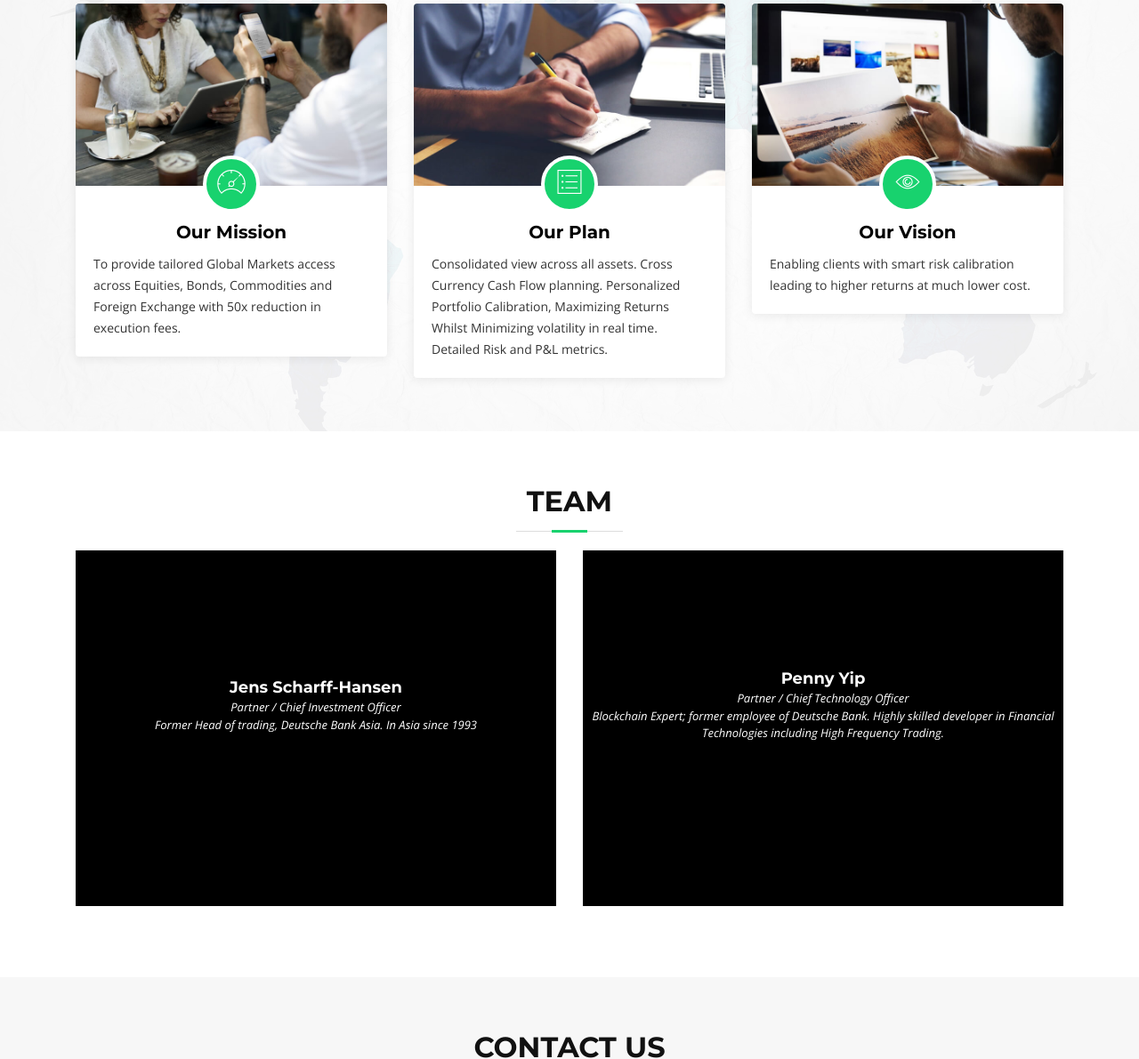
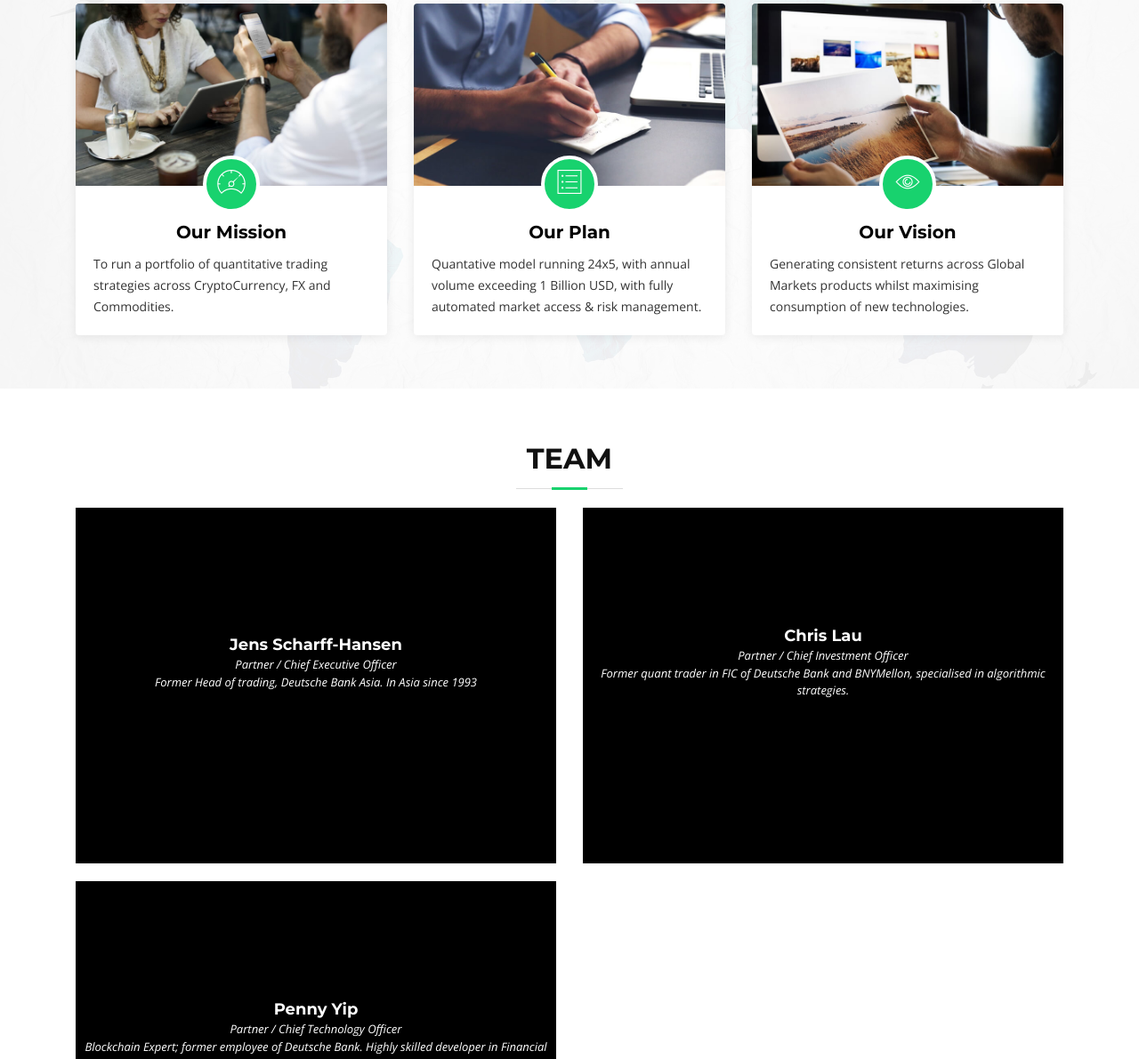
Before and after one commit to GalacticaCapital/GalacticaCapital.github.io, a plain HTML site: page index.html in a window 1280 px wide. Shown: the part 1013-2204 px from the top of the page at 89% size. Drawn offline with nearby package versions, Linux system fonts and the light colour scheme; files whose address does not match are found by name.

Commit message:
Adding Chris and update mission statement

```diff
--- a/index.html
+++ b/index.html
@@ -68,7 +68,7 @@
             <div class="carousel-background"><img src="img/intro-carousel/1.jpg" alt=""></div>
             <div class="carousel-container">
               <div class="carousel-content">
-                <h2>Personalized Portfolio Construction</h2>
+                <h2>Quantative Trading in Cryptocurrency, FX and Commodities</h2>
                 <p>Powered by AI / Big Data Technologies</p>
                 <!-- <a href="#featured-services" class="btn-get-started scrollto">Get Started</a> -->
               </div>
@@ -89,7 +89,7 @@
 
         <header class="section-header">
           <h3>About Us</h3>
-          <p>Experienced Traders with a passion on AI / Big Data technologies to bring down the cost of Asset Management</p>
+          <p>Experienced Traders with a passion on AI / Big Data technologies.</p>
         </header>
 
         <div class="row about-cols">
@@ -102,7 +102,7 @@
               </div>
               <h2 class="title"><a href="#">Our Mission</a></h2>
               <p>
-		To provide tailored Global Markets access across Equities, Bonds, Commodities and Foreign Exchange with 50x reduction in execution fees.
+		To run a portfolio of quantitative trading strategies across CryptoCurrency, FX and Commodities.
               </p>
             </div>
           </div>
@@ -115,9 +115,8 @@
               </div>
               <h2 class="title"><a href="#">Our Plan</a></h2>
               <p>
-		Consolidated view across all assets. Cross Currency Cash Flow planning.
-		Personalized Portfolio Calibration, Maximizing Returns Whilst Minimizing volatility in real time.
-		Detailed Risk and P&amp;L metrics.
+		Quantative model running 24x5, with annual volume exceeding 1 Billion USD,
+		with fully automated market access &amp; risk management.
               </p>
             </div>
           </div>
@@ -130,7 +129,7 @@
               </div>
               <h2 class="title"><a href="#">Our Vision</a></h2>
               <p>
-		Enabling clients with smart risk calibration leading to higher returns at much lower cost.
+		Generating consistent returns across Global Markets products whilst maximising consumption of new technologies.
               </p>
             </div>
           </div>
@@ -158,8 +157,29 @@
               <div class="member-info">
                 <div class="member-info-content">
                   <h4>Jens Scharff-Hansen</h4>
+                  <span>Partner / Chief Executive Officer</span>
+				  <span>Former Head of trading, Deutsche Bank Asia. In Asia since 1993</span>
+				  <!--
+                  <div class="social">
+                    <a href=""><i class="fa fa-twitter"></i></a>
+                    <a href=""><i class="fa fa-facebook"></i></a>
+                    <a href=""><i class="fa fa-google-plus"></i></a>
+                    <a href=""><i class="fa fa-linkedin"></i></a>
+                  </div>
+				  -->
+                </div>
+              </div>
+            </div>
+          </div>
+
+	  <div class="col-lg-6 col-md-12 wow fadeInUp" data-wow-delay="0.1s">
+            <div class="member">
+              <img src="img/penny.png" class="img-fluid" alt="Chris Lau">
+              <div class="member-info">
+                <div class="member-info-content">
+                  <h4>Chris Lau</h4>
                   <span>Partner / Chief Investment Officer</span>
-				  <span>Former Head of trading, Deutsche Bank Asia. In Asia since 1993</span>
+				  <span>Former quant trader in FIC of Deutsche Bank and BNYMellon, specialised in algorithmic strategies.</span>
 				  <!--
                   <div class="social">
                     <a href=""><i class="fa fa-twitter"></i></a>
```
